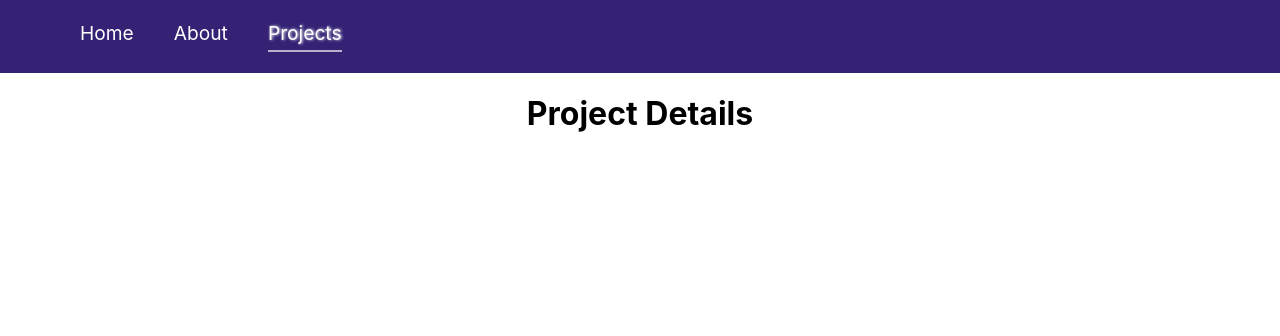
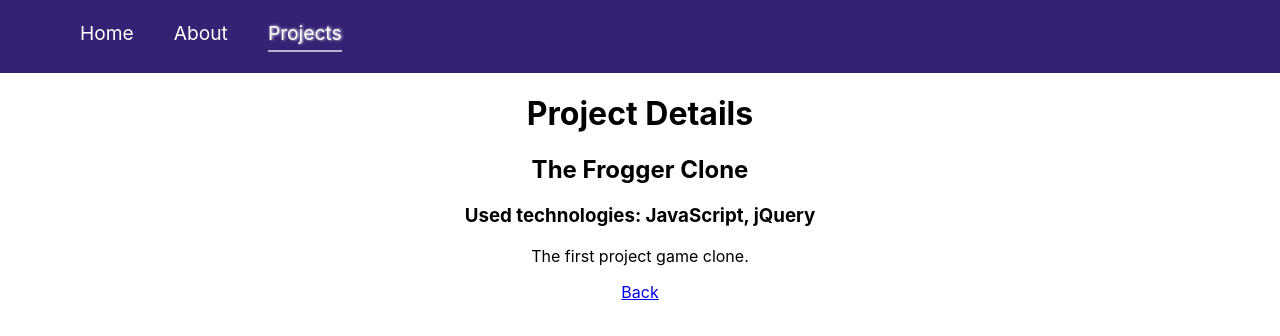
Before and after one commit to sandrabosk/lesson-code-h-react-routing-advanced, a React (Create React App) app: page /projects/1a in a window 1280 px wide. Shown: the top 336 px of the page. Built offline with nearby package versions, Linux system fonts and the light colour scheme.

Commit message:
Example 3

```diff
--- a/src/pages/ProjectDetailsPage.js
+++ b/src/pages/ProjectDetailsPage.js
@@ -1,12 +1,29 @@
-import projectsData from './../projects-data.json';
+import projectsData from "./../projects-data.json";
+import { Link } from "react-router-dom";            // <== IMPORT
 
 function ProjectDetailsPage(props) {
-  console.log(props);
+  // Method .find() returns the first found matching element,
+  // or `null` if no matching element was found.
+  const foundProject = projectsData.find((projectObj) => {        //  <== ADD
+    return projectObj._id === props.match.params.projectId;
+  });
+
   return (
     <div>
       <h1>Project Details</h1>
+      {!foundProject && <h3>Project not found!</h3>} {/* <== ADD  */}
+
+      {/*  ADD 👇 */}
+      {foundProject && (
+        <>
+          <h2>{foundProject.name}</h2>
+          <h3>Used technologies: {foundProject.technologies}</h3>
+          <p>{foundProject.description}</p>
+          <Link to="/projects">Back</Link>
+        </>
+      )}
     </div>
-  )
+  );
 }
 
 export default ProjectDetailsPage;
```
